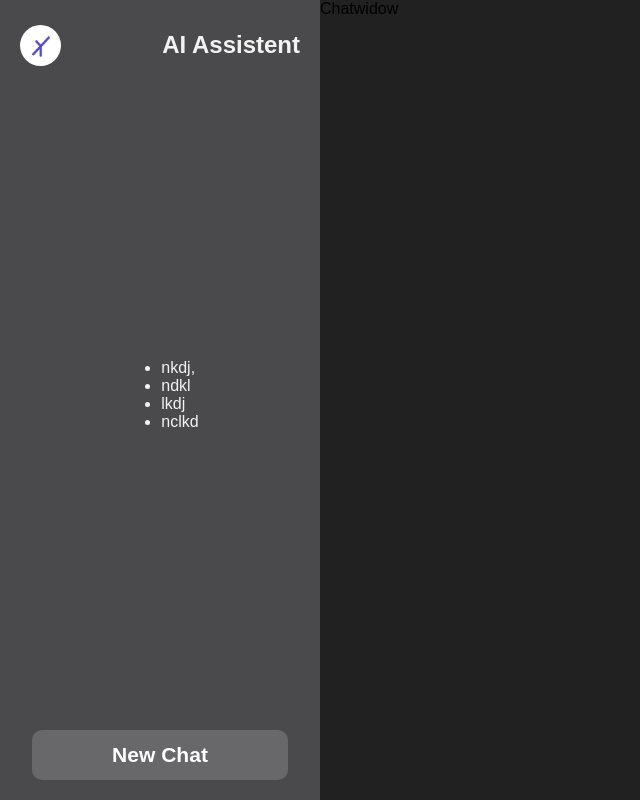
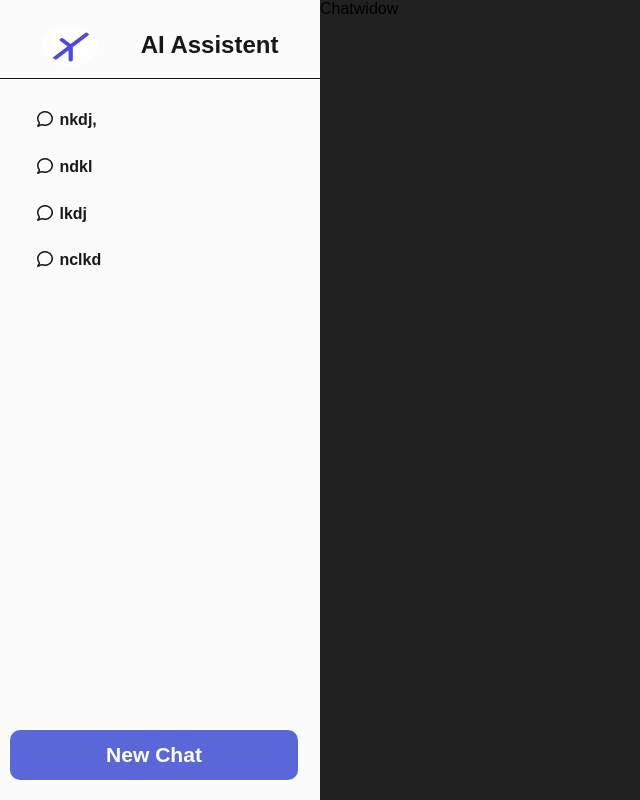
Before and after one commit to Rajaryan99/sparrow-AI-Spur, a React (Vite) app in the folder frontend/: page / in a window 1280 px wide. Shown: the whole page, without its empty margins (0-640 px from the left). Built offline with nearby package versions, Linux system fonts and the light colour scheme.

Commit message:
history section added

```diff
--- a/frontend/src/components/sidebar/SideBar.jsx
+++ b/frontend/src/components/sidebar/SideBar.jsx
@@ -14,10 +14,10 @@ export default function SideBar() {
 
 
       <ul className='history'>
-        <li>nkdj,</li>
-        <li>ndkl</li>
-        <li>lkdj</li>
-        <li>nclkd</li>
+        <li> <i class="fa-regular fa-comment"></i> nkdj,</li>
+        <li><i class="fa-regular fa-comment"></i> ndkl</li>
+        <li><i class="fa-regular fa-comment"></i> lkdj</li>
+        <li><i class="fa-regular fa-comment"></i> nclkd</li>
       </ul>
 
  <button className='newChatBtn'>
--- a/frontend/src/components/sidebar/sidebar.css
+++ b/frontend/src/components/sidebar/sidebar.css
@@ -1,12 +1,11 @@
 .sidebar{
-    background-color: rgba(75, 75, 77, 0.981);
-    color: #fffefeef;
+    background-color: rgba(255, 255, 255, 0.981);
+    color: #070707ef;
     height: 100vh;
     width: 320px;
     display: flex;
     flex-direction: column;
     justify-content: space-between;
-    align-items: center;
 
 
 
@@ -21,13 +20,14 @@
     margin: 10px;
     border-radius: 10px;
     border: none;
-    background-color: rgba(159, 159, 162, 0.345);
+    background-color: #5a67d8;
     transition: all 0.3s ease-out;
     color: #fff;
     font-size: large;
     height: 50px;
-    width: 80%;
+    width: 90%;
     margin-bottom: 20px;
+
 
 
 
@@ -36,17 +36,19 @@
 .newChatBtn:hover {
     cursor: pointer;
     transform: scale(1.03, 1.1);
-    box-shadow: 0 0 15px rgba(255,255,255,0.6);
+    box-shadow: 0 0 15px rgba(34, 33, 33, 0.6);
 
 }
 
 .logo{
     display: flex;
-    justify-content: space-between;
+    justify-content: space-around;
     height: 50px;
     width: 100%;
     align-items: center;
     margin-top: 20px;
+    padding-bottom: 8px;
+    border-bottom: solid 1px #161616;
 
 
 }
@@ -54,11 +56,11 @@
 
 
 .icon {
-    height: 25px;
-    width: 25px;
-    background-color: white;
+    height: 35px;
+    width: 50px;
+    background-color: rgba(255, 255, 255, 0.723);
     border-radius: 50%;
-    padding: 8px;
+    padding: 3px;
     margin-left: 20px;
 
 
@@ -66,4 +68,32 @@
 
 .logo h2 {
     margin-right: 20px;
+
+
 }
+
+.history {
+
+    margin: 10px;
+    padding: 10px;
+    height: 100%;
+    font-weight: bold;
+
+}
+
+.history li {
+    list-style-type: none;
+    cursor: pointer;
+    padding: 2px 5px;
+    margin-bottom: 0.3rem;
+    font-size: 16px;
+    border: solid 10px transparent;
+    position: relative;
+
+
+}
+
+.history li:hover{
+    background-color: #8892ea4b;
+    border-radius: 15px;
+}
```
